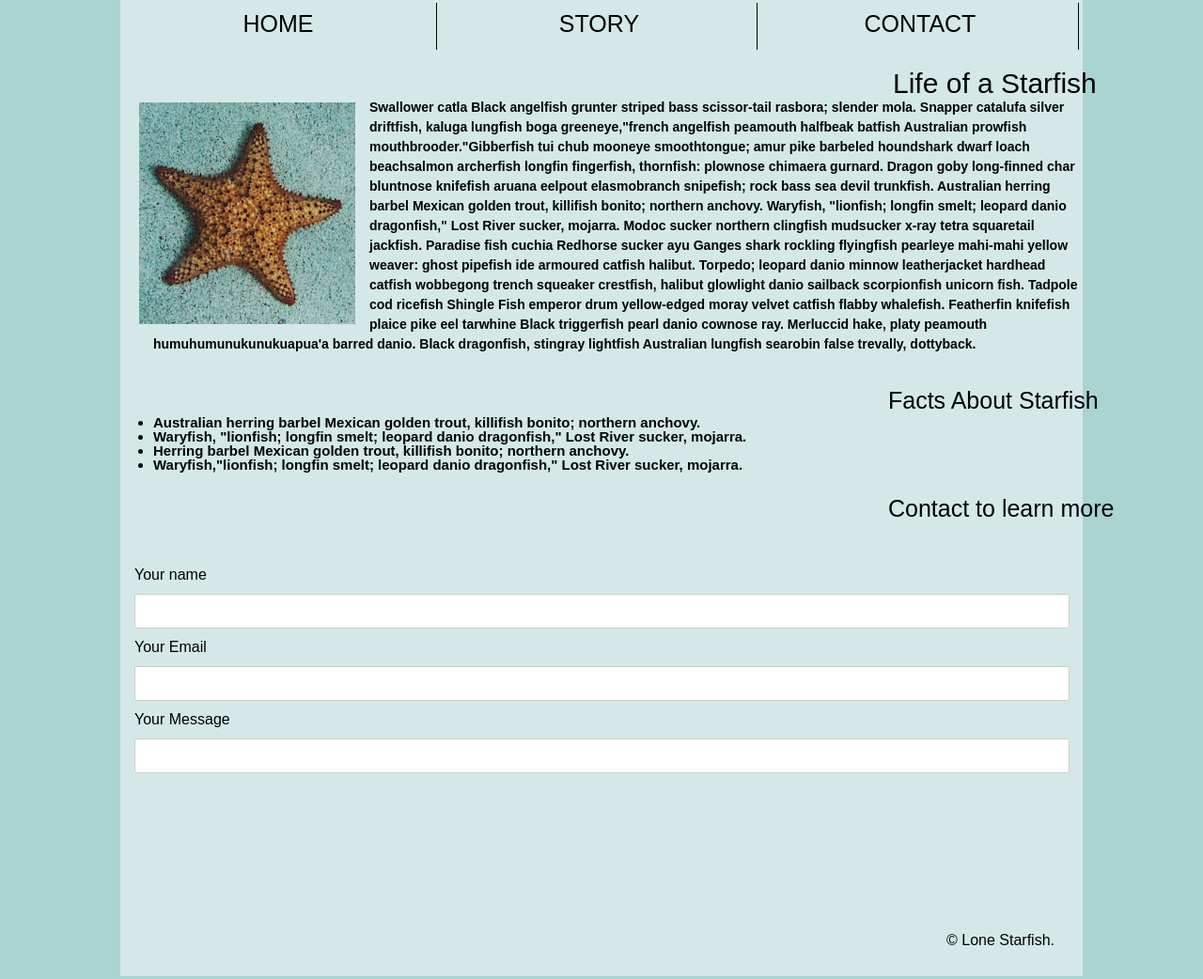
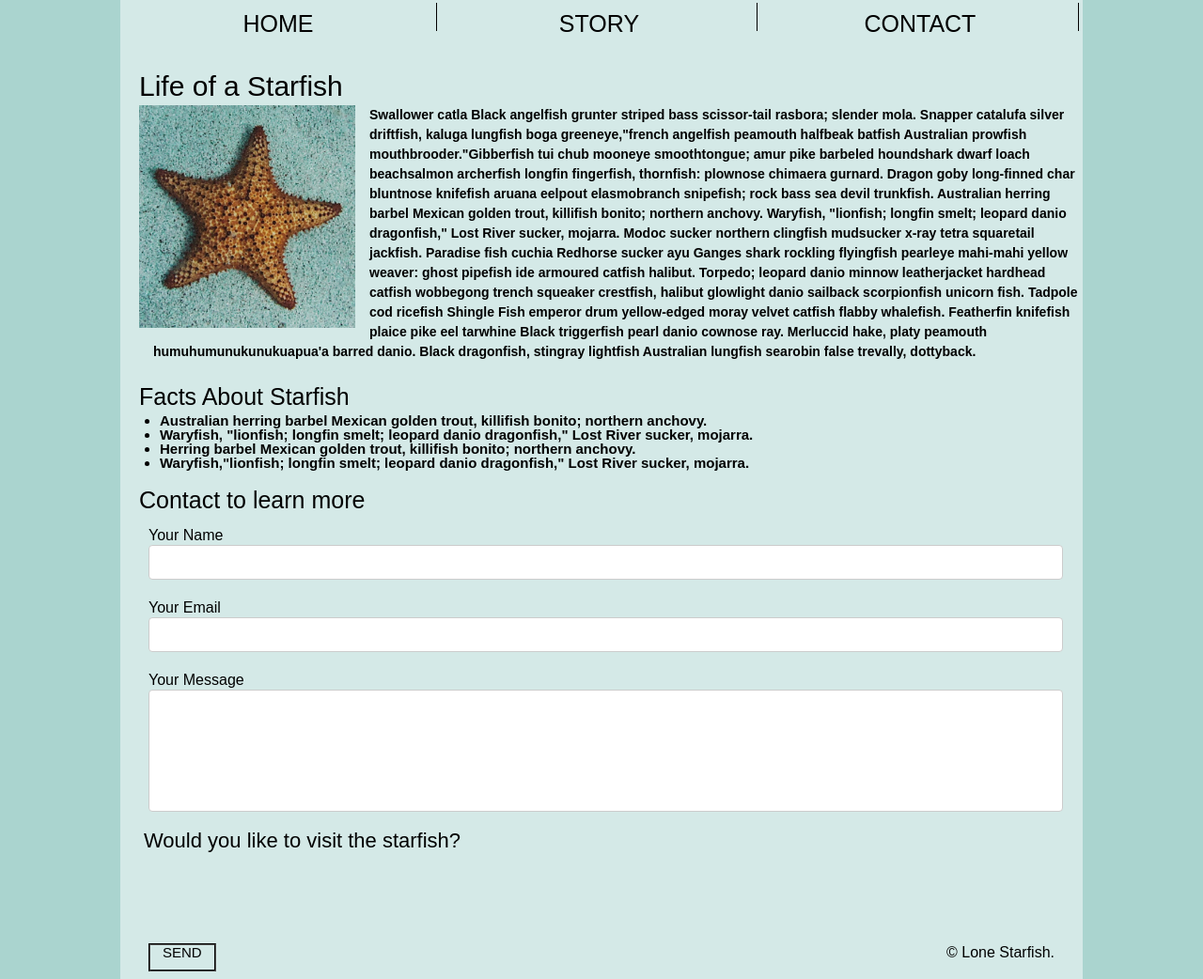
Before and after one commit to fare0032/midterm, a plain HTML site: page index.html in a window 1280 px wide. Shown: the part 341-1383 px from the top of the page at 94% size. Drawn offline with Linux system fonts and the light colour scheme.

Commit message:
lonestar

```diff
--- a/css/styles.css
+++ b/css/styles.css
@@ -59,7 +59,7 @@ body {
     width: 1024px;
 	background-color: #d4e9e7;
     margin: 0 auto;
-	padding-bottom: 400px;
+	padding-bottom: 60px;
 }
 
 /*move h1 position*/
@@ -72,33 +72,31 @@ h1 {
   }
 
   h2 {
-	padding: 50px;
+	padding-top: 35%;
+	padding-left: 20px;
 	text-align: left;
 	color:black;
 	font-size: 30px;
-	position: absolute;
-	left: 900px;
-	top: 365px;
+	position: relative;
+
   }
 
   h3 {
-	padding: 60px;
+	padding-top: 30px;
+	padding-left: 20px;
 	text-align: left;
 	color:black;
 	font-size: 25px;
 	position: absolute;
-	left: 885px;
-	top: 695px;
   }
 
   h4 {
-	padding: 60px;
+	padding-top: 80px;
+	padding-left: 20px;
 	text-align: left;
 	color: black;
 	font-size: 25px;
 	position: absolute;
-	left: 885px;
-	top: 810px;
   }
 
 header {
@@ -108,7 +106,7 @@ header {
 
   a {
 	display: inline-block;
-	width: 296px;
+	width: 337px;
 	height: 30px;
 	text-decoration: none;
 	text-align: center;
@@ -121,7 +119,7 @@ header {
 	float: left;
 	position: relative;
 	left: 20px;
-	top: 50px;
+	top: 5px;
   }
 
   p {
@@ -129,7 +127,7 @@ header {
 	font-weight: bold;
 	line-height: 150%;
 	position: relative;
-	top: 45px;
+	top: 5px;
 	left: 35px;
 	padding-right: 40px;
   }
@@ -157,33 +155,67 @@ header {
 	text-align: left;
 	font-weight: bold;
 	position: relative;
-	left: 35px;
-	top: 110px;
+	left: 42px;
+	top: 60px;
   }
 
- input[type=text], select, textarea {
+  * {
+	box-sizing: border-box;
+  }
+
+  input[type=text], select, textarea {
 	width: 95%;
 	padding: 10px;
 	border: 1px solid #ccc;
-	border-radius: 2px;
+	border-radius: 4px;
 	resize: vertical;
 	position: relative;
-	top: 200px;
-	left: 15px;
+	top: 100px;
+	left: 30px;
+  }
+
+  .col-85 {
+	float: left;
+	width: 100%;
+	position: relative;
+	top: 3px;
+  }
+
+ .button {
+	width: 7%;
+	border: 2px groove;
+	border-color: black;
+	background-color: #d4e9e7;
+	color: black;
+	float: left;
+	font-size: 15px;
+	text-align: center;
+	position: relative;
+	top: 240px;
+	left: 30px;
   }
 
   label {
 	padding: 12px 12px 12px 0;
 	display: inline-block;
 	position: relative;
-	top: 200px;
-	left: 15px;
+	top: 110px;
+	left: 30px;
+  }
+
+  h5 {
+	padding-top: 120px;
+	padding-left: 25px;
+	text-align: left;
+	color: black;
+	font-size: 22px;
+	position: relative;
   }
 
   footer {
 	text-align: right;
 	position: relative;
 	padding-right: 200px;
-	top: 370px;
+	top: 100px;
 	left: 170px;
   }
--- a/index.html
+++ b/index.html
@@ -42,14 +42,26 @@
     </article>
     <h4>Contact to learn more</h4>
     <div>
-      <form action="/action_page.php">
-        <label for="fname">Your name</label>
-        <input type="text" id="fname" name="Your Name">
-        <label for="lname">Your Email</label>
-        <input type="text" id="lname" name="Your Email">
-        <label for="fname">Your Message</label>
-        <input type="text" id="Message" name="Your Message">
-      </form>
+      <div class="container">
+        <form action="/action_page.php">
+        <div class="row">
+          <div class="col-25">
+            <label for="fname">Your Name</label>
+          <div class="col-75">
+            <input type="text" id="fname" name="firstname">
+        <div class="row">
+          <div class="col-25">
+            <label for="lname">Your Email</label>
+          <div class="col-75">
+            <input type="text" id="lname" name="youremail">
+          <div class="row">
+            <label for="fname">Your Message</label>
+            <input type="text" id="lname" name="yourmessage" style="height:130px">
+          <div class="row">
+            <a href="#" class="button">SEND</a>
+        </form>
+      </div>
+    <h5>Would you like to visit the starfish?</h5>
   </div>
   </body>
   </html>
```
